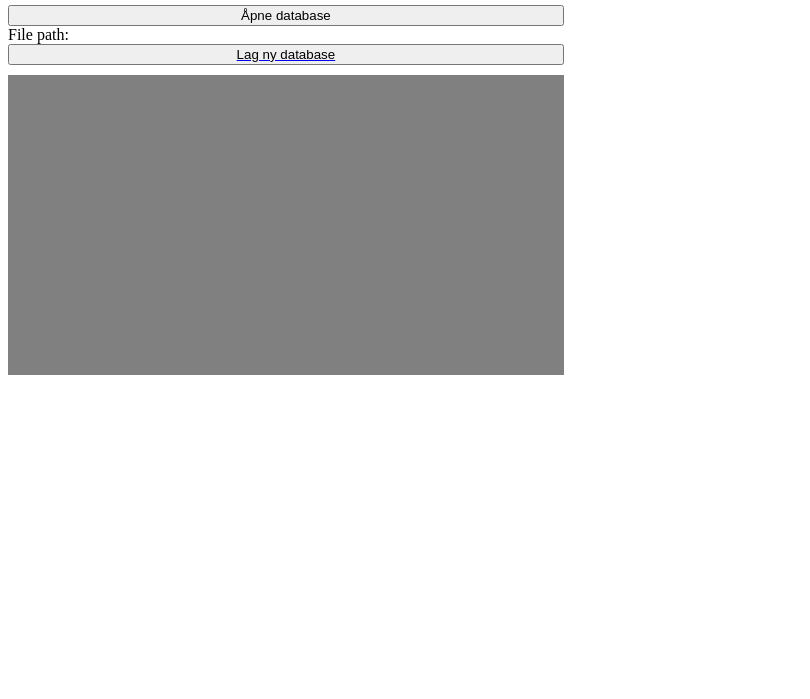
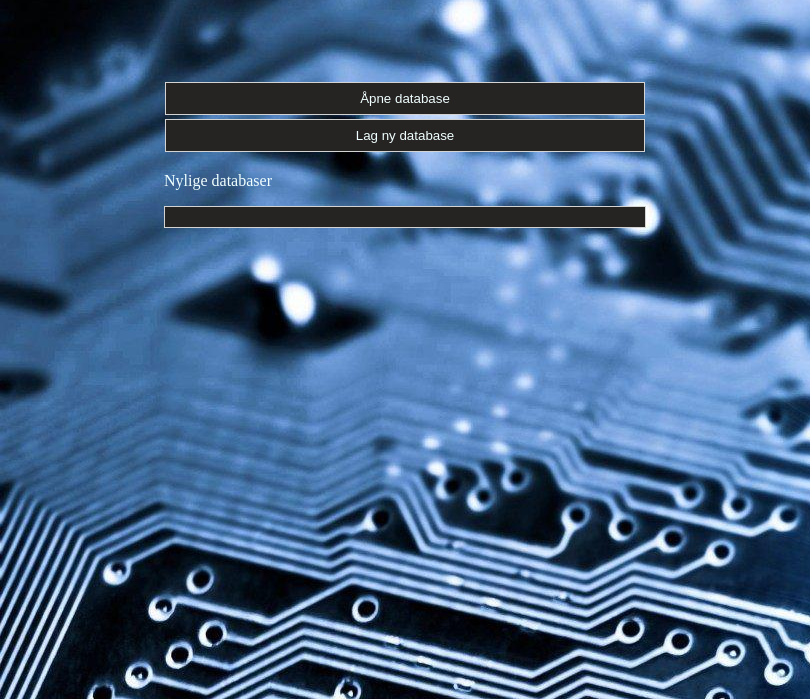
Before and after one commit to TheCyberiousPizzerious/pswdmanager, an Electron app: page index.html in a window 810 px wide. Shown: the part 101-800 px from the top of the page. Drawn offline with Linux system fonts and the light colour scheme.

Commit message:
EXTREME CSS UPGRADE 200%

```diff
--- a/index.html
+++ b/index.html
@@ -6,6 +6,7 @@
     <meta http-equiv="Content-Security-Policy" content="default-src 'self'; script-src 'self'">
     <title>Hello World!</title>
     <link rel="stylesheet" href="style.css">
+    <link rel="stylesheet" href="navbar.css">
   </head>
   <body>
     <div id="navbar">
@@ -16,29 +17,34 @@
 
       </div>
     </div>
+
+
+    <div id="wrapper">
       <div id="welcome">
-      <div id="wel-icon">
-        <img src="" alt="welcome icon">
-      </div>
-      <div id="wel-title">
+          <img class="main-icon" src="" alt="welcome icon">
           <h1 id="wel-title-h1">Welcome</h1>
-      </div>
       </div>
 
       <!-- Hvorfor virker ikke css shitten min her? -->
-    <div id="index-main" class="center">
+      <div id="btn-div">
         <!-- Her det skjer -->
         <button type="button" class="db-btn" id="opendb-btn">Åpne database</button>
-      File path: <strong id="filePath"></strong>
+        <!-- File path: <strong id="filePath"></strong> Noe Electron example shit -->
         <!-- Her -->
         <a class="newdb-link" href="newdb.html">
           <button type="button" class="db-btn" id="createdb-btn">Lag ny database</button>
         </a>
         <!-- Under her skjer det ingenting -->
       </div>
+      <div id="recent-wrapper">
+        <p class="white-p">Nylige databaser</p>
         <div id="resent-databases">
 
         </div>
+      </div>
+
+    </div>
+
 
 
     <script defer src="./renderer.js"></script>
--- a/style.css
+++ b/style.css
@@ -1,30 +1,74 @@
-.center {
-    display: flex;
-    justify-content: center;
+body
+{
+    height: 100vh;
+    width: 100vw;
+    margin: 0;
+    background-image: url(yummyshit.jpeg);
 }
-
-.flex {
+.flex
+{
     display: flex;
 }
 
-#index-main {
+#wrapper
+{
+    display: flex;
+    flex-direction: column;
+    align-items: center;
     width: 100%;
     height: fit-content;
-    display: flex;
-    margin: 0 auto;
+}
+
+#welcome
+{
+    flex-direction: row;
+    background-color:aqua ;
+}
+
+#btn-div
+{
+    margin-top: 10%;
+    /* height: fit-content;
+    display: flex; */
     flex-direction: column;
 }
 
-.db-btn {
+.db-btn
+{
     display: flex;
-    width: 70%;
+    width: 30rem;
     text-decoration: none;
+    border: lightgray 1px solid;
     justify-content: center;
+    background-color: rgb(38, 35, 35);
+    color: azure;
+    margin: 0.25rem;
+    padding: 0.5rem;
+    cursor: pointer;
 }
 
-#resent-databases {
-    margin-top: 10px;
-    background-color: gray;
-    width: 70%;
-    height: 300px;
+.newdb-link
+{
+    text-decoration: none;
 }
+
+#recent-wrapper
+{
+
+}
+
+#resent-databases
+{
+    /* margin-top: 10px; */
+    background-color: rgb(38, 35, 35);
+    width: 30rem;
+    /* height: fit-content; */
+    min-height: 20px;
+    text-decoration: none;
+    border: solid 1px lightgray;
+}
+
+.white-p
+{
+    color: azure;
+}
```
Also changed, not shown: main.js (+8 -0 lines), navbar.css (added), yummyshit.jpeg (added). Lines whose indentation alone changed are shown as unchanged.
